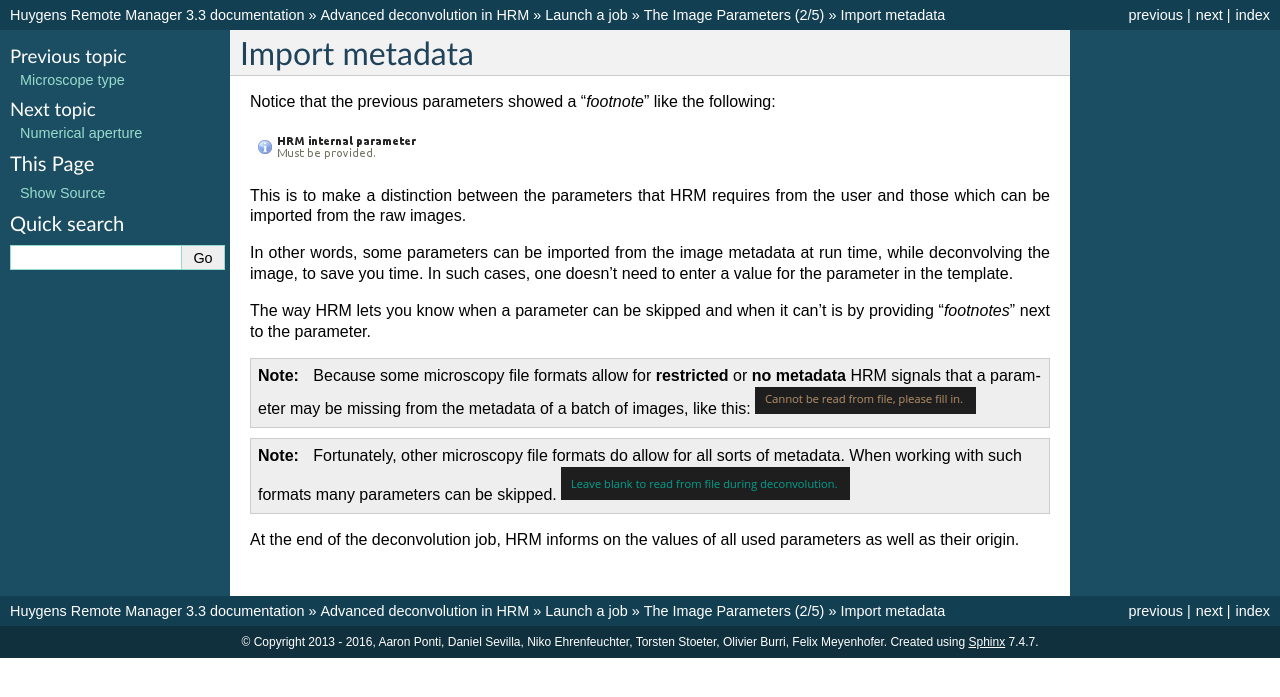
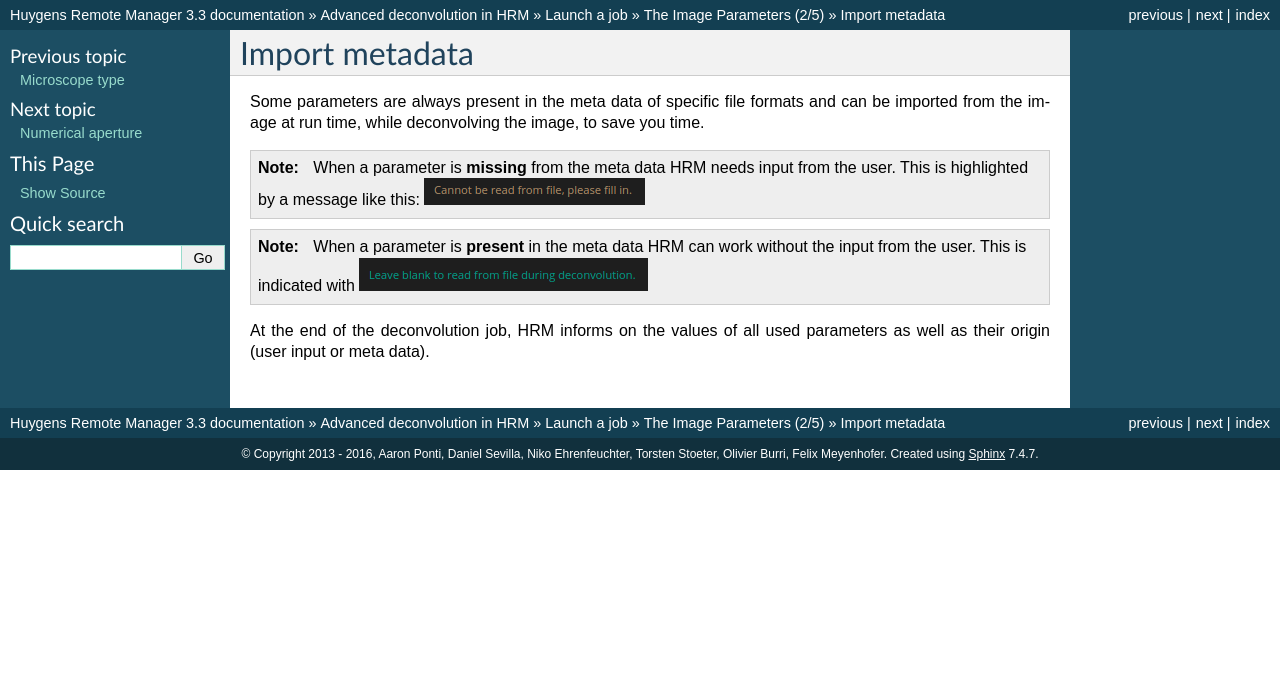
Before and after one commit to aarpon/hrm_docs, a Sphinx documentation site: the page built from docs/user/step2_imagemetadata.rst, in a window 1280 px wide. Shown: the top 697 px of the page. Built offline with Sphinx 7.4.7, drawn with Linux system fonts in a browser that asks for light colours.

Commit message:
More improvements.

```diff
--- a/docs/user/step2_imagemetadata.rst
+++ b/docs/user/step2_imagemetadata.rst
@@ -4,28 +4,16 @@
 Import metadata
 ===============
 
-Notice that the previous parameters showed a "`footnote`" like the following:
 
-|MetadataScreenshot|
+Some parameters are always present in the meta data of specific file formats
+and can be imported from the image at run time, while deconvolving the image,
+to save you time.
 
-This is to make a distinction between the parameters that HRM requires from the
-user and those which can be imported from the raw images.
+.. note:: When a parameter is **missing** from the meta data HRM needs input from
+          the user. This is highlighted by a message like this: |MetadataScreenshot3|
 
-In other words, some parameters can be imported from the image metadata at run
-time, while deconvolving the image, to save you time. In such cases, one
-doesn't need to enter a value for the parameter in the template.
-
-The way HRM lets you know when a parameter can be skipped and when it can't is
-by providing "`footnotes`" next to the parameter.
-
-
-.. note:: Because some microscopy file formats allow for **restricted** or
-          **no metadata** HRM signals that a parameter may be missing from
-          the metadata of a batch of images, like this: |MetadataScreenshot3|
-
-.. note:: Fortunately, other microscopy file formats do allow for all sorts of
-          metadata. When working with such formats many parameters can be
-          skipped. |MetadataScreenshot2|
+.. note:: When a parameter is **present** in the meta data HRM can work without
+          the input from the user. This is indicated with |MetadataScreenshot2|
 
 At the end of the deconvolution job, HRM informs on the values of all used
-parameters as well as their origin.
+parameters as well as their origin (user input or meta data).
--- a/docs/user/step2_objective.rst
+++ b/docs/user/step2_objective.rst
@@ -11,6 +11,6 @@ directly.
 
 |ObjectiveTypeScreenshot|
 
-.. note:: Notice that specific file formats allow you to leave this parameter
+.. note:: Several file formats allow you to leave this parameter
           empty. If you would like to do so please click on |ResetChoice22x22|
           to remove any previous choices.
--- a/docs/user/step2_samplemedium.rst
+++ b/docs/user/step2_samplemedium.rst
@@ -12,6 +12,5 @@ directly.
 
 |SampleMediumScreenshot|
 
-.. note:: Notice that specific file formats allow you to leave this parameter
-          empty. If you would like to do so please click on |ResetChoice22x22|
-          to remove any previous choices.
+.. note::  Some file formats may report this value in the meta data. To remove
+           any previous selection click on |ResetChoice22x22|.
--- a/docs/user/step2_voxelsize.rst
+++ b/docs/user/step2_voxelsize.rst
@@ -18,8 +18,8 @@ Ideally, the optimal voxel sizes are calculated before acquiring the images.
 By doing so, one can ensure that the images are compliant with the Nyquist
 criterion. Click on |NyquistCalculatorLink| to determine how large the
 voxel sizes should be. By using these values, there will be **no lost
-information** during the image acquisition and the deconvolution will do a nice
-job in restoring your images.
+information** during the image acquisition and the deconvolution will be able
+to restore the original signal better.
 
 If the optimal voxel sizes have not been determined before the acquisition
 stage one can calculate the resulting sizes in **widefield** and
```
Also changed, not shown: docs/user/step2_MeasuredPsf.rst (+4 -3 lines), docs/user/step2_microscopetype.rst (+5 -4 lines).
